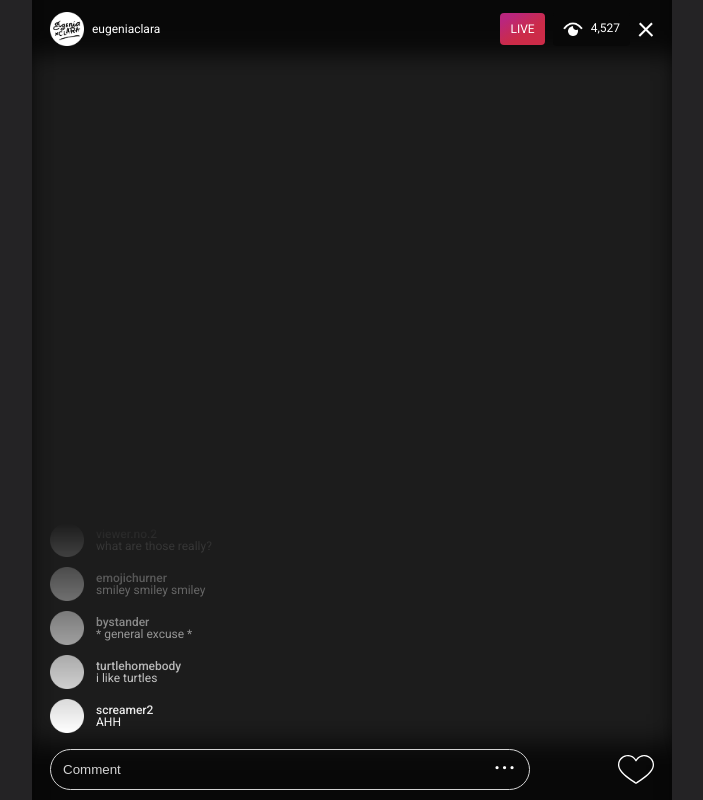
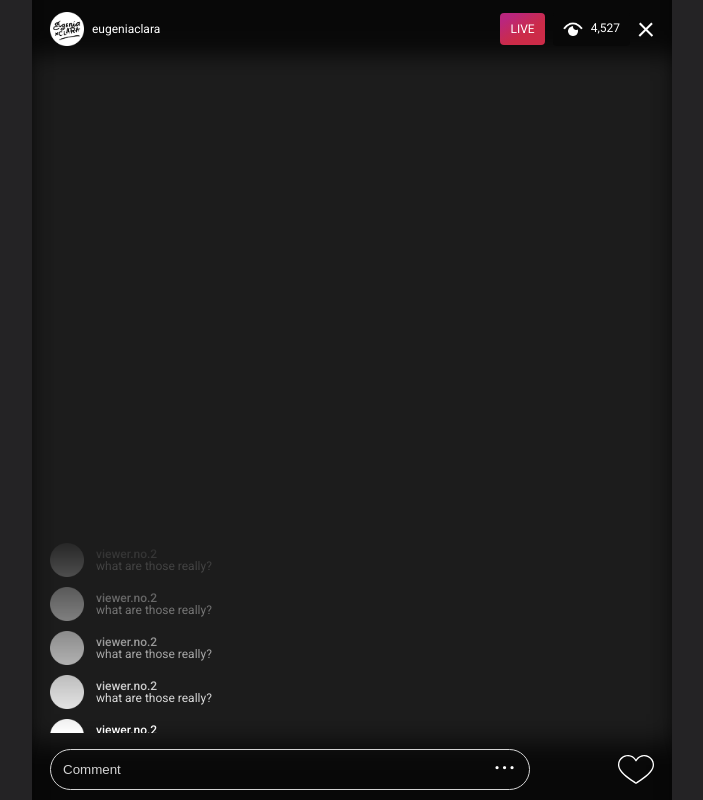
Before and after one commit to LostLemonCurd/fake-live, a plain HTML site: page index.html in a window 1280 px wide. Shown: the whole page, without its empty margins (288-991 px from the left). Drawn offline with Linux system fonts and the light colour scheme.

Commit message:
added max-height and overflow-y

```diff
--- a/index.html
+++ b/index.html
@@ -29,6 +29,55 @@
 
         <div class="bottom-section">
             <div class="comment-section mask">
+                <div class="comments">
+                    <img src="img/circle-user.png" alt="Comments image">
+                    <div class="com-info">
+                        <span class="com-user text bold">viewer.no.2</span>
+                        <span class="com-content text">what are those really?</span>
+                    </div>
+                </div>
+                <div class="comments">
+                    <img src="img/circle-user.png" alt="Comments image">
+                    <div class="com-info">
+                        <span class="com-user text bold">viewer.no.2</span>
+                        <span class="com-content text">what are those really?</span>
+                    </div>
+                </div>
+                <div class="comments">
+                    <img src="img/circle-user.png" alt="Comments image">
+                    <div class="com-info">
+                        <span class="com-user text bold">viewer.no.2</span>
+                        <span class="com-content text">what are those really?</span>
+                    </div>
+                </div>
+                <div class="comments">
+                    <img src="img/circle-user.png" alt="Comments image">
+                    <div class="com-info">
+                        <span class="com-user text bold">viewer.no.2</span>
+                        <span class="com-content text">what are those really?</span>
+                    </div>
+                </div>
+                <div class="comments">
+                    <img src="img/circle-user.png" alt="Comments image">
+                    <div class="com-info">
+                        <span class="com-user text bold">viewer.no.2</span>
+                        <span class="com-content text">what are those really?</span>
+                    </div>
+                </div>
+                <div class="comments">
+                    <img src="img/circle-user.png" alt="Comments image">
+                    <div class="com-info">
+                        <span class="com-user text bold">viewer.no.2</span>
+                        <span class="com-content text">what are those really?</span>
+                    </div>
+                </div>
+                <div class="comments">
+                    <img src="img/circle-user.png" alt="Comments image">
+                    <div class="com-info">
+                        <span class="com-user text bold">viewer.no.2</span>
+                        <span class="com-content text">what are those really?</span>
+                    </div>
+                </div>
                 <div class="comments">
                     <img src="img/circle-user.png" alt="Comments image">
                     <div class="com-info">
--- a/style.css
+++ b/style.css
@@ -75,11 +75,13 @@ img{
 }
 
 /* COMMENTS */
-.comment-section{
-    max-height: 74%;
-}
+
 .mask{
     -webkit-mask-image: linear-gradient(transparent, black);
+}
+.comment-section{
+    max-height: 200px;
+    overflow-y: scroll;
 }
 .comments{
     display: flex;
```
